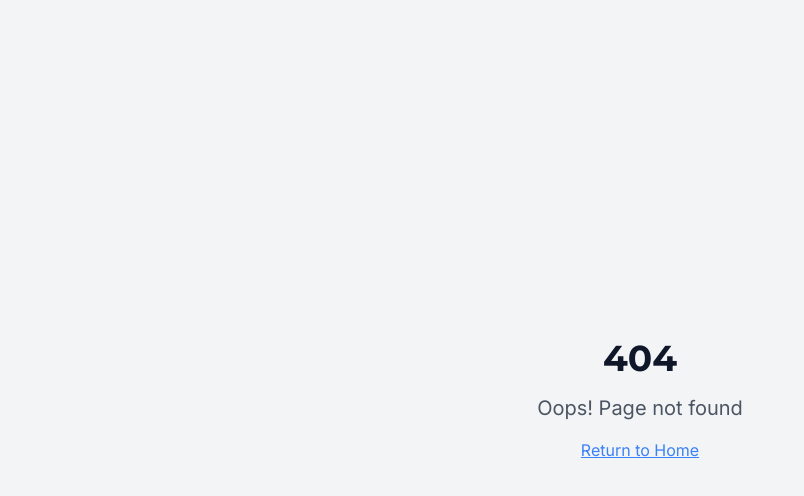
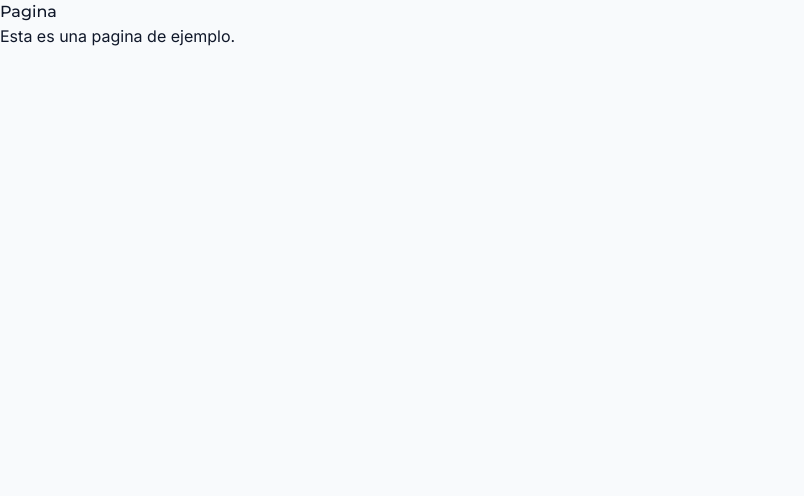
Before and after one commit to franciscopassarelli/coste-final-calculadora, a React (Vite) app: page /pagina in a window 1280 px wide. Before the commit this address had no page. Shown: the top 496 px of the page, without its empty margins (0-804 px from the left). Built offline with nearby package versions, Linux system fonts and the light colour scheme.

Commit message:
conflicto1

```diff
--- a/src/App.tsx
+++ b/src/App.tsx
@@ -6,6 +6,7 @@ import { BrowserRouter, Routes, Route } from "react-router-dom";
 import Index from "./pages/Index";
 import About from "./pages/About";
 import NotFound from "./pages/NotFound";
+import Pagina from "./pages/Pagina";
 
 
 const queryClient = new QueryClient();
@@ -18,11 +19,9 @@ const App = () => (
       <BrowserRouter>
         <Routes>
           <Route path="/" element={<Index />} />
-          {/* ADD ALL CUSTOM ROUTES ABOVE THE CATCH-ALL "*" ROUTE */}
           <Route path="/about" element={<About />} />
-          <Route path="*" element={<NotFound />} /> {/* CATCH-ALL ROUTE */}
-          {/* ADD ALL CUSTOM ROUTES ABOVE THE CATCH-ALL "*" ROUTE */}
-          {/* CATCH-ALL ROUTE */}
+          <Route path="*" element={<NotFound />} />
+         <Route path="/pagina" element={<Pagina />} />
         </Routes>
       </BrowserRouter>
     </TooltipProvider>
--- a/src/components/Header.tsx
+++ b/src/components/Header.tsx
@@ -25,7 +25,7 @@ const Header: React.FC = () => {
             <a href="#calculadora" className="text-sm font-medium hover:text-primary transition-colors">
               Calculadora
             </a>
-            <a href="" className="text-sm font-medium hover:text-primary transition-colors">
+            <a href="/pagina" className="text-sm font-medium hover:text-primary transition-colors">
               Servicios
             </a>
             <a href="/about" className="text-sm font-medium hover:text-primary transition-colors">
--- /dev/null
+++ b/src/pages/Pagina.jsx
@@ -0,0 +1,10 @@
+import React from 'react'
+const Pagina = () => {
+  return (
+    <div>
+      <h1>Pagina</h1>
+      <p>Esta es una pagina de ejemplo.</p>
+    </div>
+  );
+}
+export default Pagina;
```
